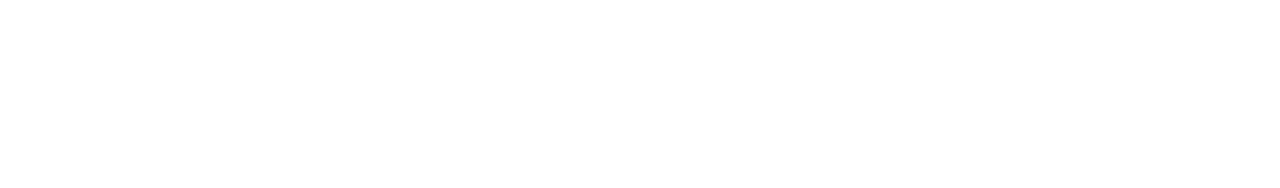
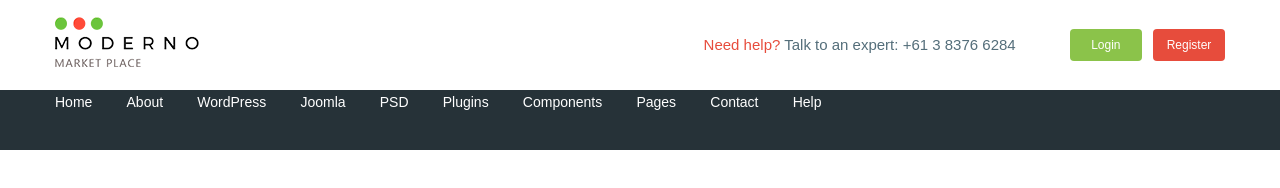
Before and after one commit to trralex/moderno__marketplace, a website: page app/index.html in a window 1280 px wide. Drawn offline with nearby package versions, Linux system fonts and the light colour scheme; files that its build step writes are made by us from their sources.

Commit message:
added header

```diff
--- a/app/index.html
+++ b/app/index.html
@@ -1,20 +1,109 @@
 <!DOCTYPE html>
 <html lang="en">
+
 <head>
     <meta charset="UTF-8">
     <meta name="viewport" content="width=device-width, initial-scale=1.0">
     <title>Document</title>
+    <link href="https://fonts.googleapis.com/css?family=Roboto:500,700&display=swap" rel="stylesheet">
     <link rel="stylesheet" href="css/libs.min.css">
     <link rel="stylesheet" href="css/style.min.css">
 </head>
+
 <body>
 
- <div class="box"></div>
+    <header class="header">
+        <div class="header__top">
+            <div class="container">
+                <div class="header__top-inner">
+                    <div class="header__logo">
+                        <a href="#">
+                            <img src="images/logo.png" alt="">
+                        </a>
+                    </div>
+                    <div class="header__text">
+                        <a href="#">
+                            <span>Need help?</span>
+                        </a>
+                        Talk to an expert:
+                        <a class="header__phone" href="tel:61383766284">+61 3 8376 6284</a>
+                    </div>
+                    <div class="header__box">
+                        <a class="basket" href="#"></a>
+                        <a class="header__btn header__btn-login" href="#">Login</a>
+                        <a class="header__btn header__btn-register" href="#">Register</a>
+                    </div>
+                </div>
+            </div>
+            <div class="header__menu">
+                <div class="container">
+                    <nav class="menu">
+                        <ul class="menu__list">
+                            <li>
+                                <a href="#">
+                                    Home
+                                </a>
+                            </li>
+                            <li>
+                                <a href="#">
+                                    About
+                                </a>
+                            </li>
+                            <li>
+                                <a href="#">
+                                    WordPress
+                                </a>
+                            </li>
+                            <li>
+                                <a href="#">
+                                    Joomla
+                                </a>
+                            </li>
+                            <li>
+                                <a href="#">
+                                    PSD
+                                </a>
+                            </li>
+                            <li>
+                                <a href="#">
+                                    Plugins
+                                </a>
+                            </li>
+                            <li>
+                                <a href="#">
+                                    Components
+                                </a>
+                            </li>
+                            <li>
+                                <a href="#">
+                                    Pages
+                                </a>
+                            </li>
+                            <li>
+                                <a href="#">
+                                    Contact
+                                </a>
+                            </li>
+                            <li>
+                                <a href="#">
+                                    Help
+                                </a>
+                            </li>
+                        </ul>
+                    </nav>
+                </div>
+            </div>
+        </div>
 
 
-<script src="https://ajax.googleapis.com/ajax/libs/jquery/3.5.1/jquery.min.js"></script>
-<script src="js/libs.min.js"></script>
-<script src="js/main.min.js"></script>
+
+    </header>
+
+
+    <script src="https://ajax.googleapis.com/ajax/libs/jquery/3.5.1/jquery.min.js"></script>
+    <script src="js/libs.min.js"></script>
+    <script src="js/main.min.js"></script>
 
 </body>
+
 </html>
--- /dev/null
+++ b/app/scss/_fonts.scss
@@ -0,0 +1,7 @@
+@font-face {
+  font-family: 'Roboto-Regular', sans-serif;
+  src: url('../fonts/Roboto-Regular.woff2') format('woff2'),
+       url('../fonts/Roboto-Regular.woff') format('woff');
+  font-weight: 400;
+  font-display: swap;
+  }
--- /dev/null
+++ b/app/scss/_global.scss
@@ -0,0 +1,31 @@
+html{
+  box-sizing: border-box;
+}
+*,
+*::before,
+*::after{
+  box-sizing: inherit;
+}
+a{
+  display: inline-block;
+  text-decoration: none;
+  color: $text
+}
+ul,
+li{
+  margin: 0;
+  padding: 0;
+  list-style: none;
+}
+body{
+  font-family: 'Roboto-Regular', sans-serif;
+  font-weight: 400;
+  font-size: 15px;
+  line-height: 24px;
+  color: $text
+}
+.container{
+  max-width: 1200px;
+  margin: 0 auto;
+  padding: 0 15px;
+}
--- /dev/null
+++ b/app/scss/_vars.scss
@@ -0,0 +1,4 @@
+$text: #546e7a;
+$red: #e74c3c;
+$green: #8bc34a;
+$bg: #263238
--- a/app/scss/style.scss
+++ b/app/scss/style.scss
@@ -1,12 +1,52 @@
-html{
-    box-sizing: border-box;
+@import "vars";
+@import "global";
+@import "fonts";
+
+.header__top-inner {
+    display: flex;
+    justify-content: space-between;
+    height: 90px;
+    align-items: center;
 }
-*,
-*::before,
-*::after{
-    box-sizing: inherit;
+.header__text {
+    margin-left: auto;
+    margin-right: 50px;
+    span {
+        color: $red;
+    }
 }
-.box{
+.header__btn{
+    padding: 4px;
+    width: 72px;
+    border-radius: 4px;
+    text-align: center;
+    color: #fff;
+    font-size: 12px;
+}
+.header__btn-login {
+    background-color: $green;
+}
+.header__btn-register {
+    background-color: $red;
+    margin-left: 7px;
+}
+.header__menu{
+    background-color: $bg;
+}
+.menu{
     display: flex;
-    background-color: red;
+    text-align: center;
+    height: 60px;
 }
+.menu__list{
+    li{
+        display: inline-block;
+        & + li{
+            margin-left: 30px;
+        }
+    }
+    a{
+       color: #fff;
+       font-size: 14px;
+    }
+}
--- a/gulpfile.js
+++ b/gulpfile.js
@@ -58,7 +58,7 @@ gulp.task('browser-sync', function() {
 });
 
 gulp.task('watch', function(){
-  gulp.watch('app/scss/style.scss', gulp.parallel('sass'))
+  gulp.watch('app/scss/**/*.scss', gulp.parallel('sass'))
   gulp.watch('app/*.html', gulp.parallel('html'))
   gulp.watch('app/js/*.js', gulp.parallel('js'))
 });
```
Also changed, not shown: app/fonts/Roboto-Bold.ttf (added), app/fonts/Roboto-Medium.ttf (added), app/fonts/Roboto-Regular.woff (added), app/fonts/Roboto-Regular.woff2 (added), app/images/logo.png (added).
